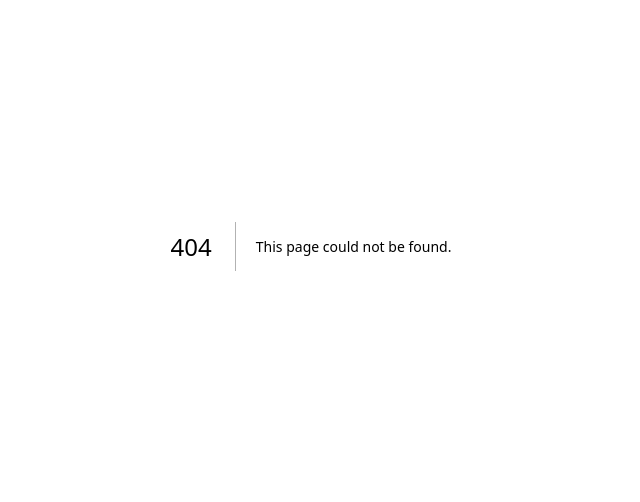
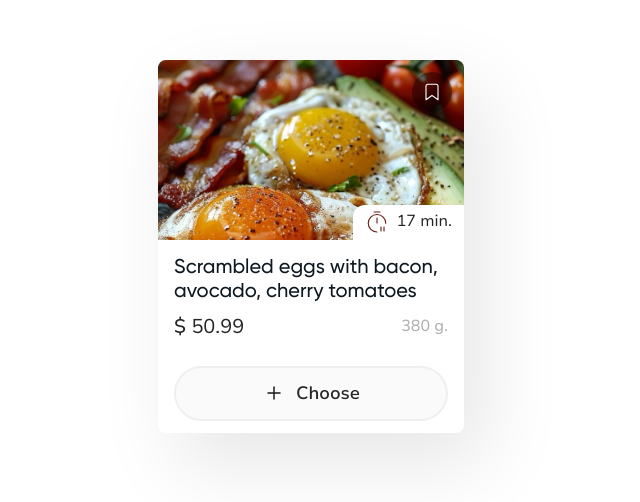
Before and after one commit to itigertechno/menu_list, a Next.js app in the folder packages/ui-kit/: page /card in a window 1280 px wide. Before the commit this address had no page. Shown: the part 154-656 px from the top of the page, without its empty margins (329-969 px from the left). Built offline with nearby package versions, Linux system fonts and the light colour scheme.

Commit message:
Rewrite basic card from sass, refactor

```diff
--- /dev/null
+++ b/packages/ui-kit/src/app/card/Card.module.scss
@@ -0,0 +1,111 @@
+.card {
+	font-family: 'Nunito Sans', sans-serif;
+
+	width: 306px;
+	height: 373px;
+	display: flex;
+	flex-direction: column;
+	border-radius: 8px;
+	box-shadow: 20px 30px 80px 0px #e6e6e6;
+
+	> img {
+		border-radius: 8px 8px 0px 0px;
+	}
+
+	.card_image_wrapper {
+		max-height: 180px;
+		position: relative;
+
+		> img {
+			height: 100%;
+			object-fit: cover;
+		}
+
+		.bookmark_icon_wrapper {
+			position: absolute;
+			top: 0;
+			right: 0;
+			height: 40px;
+			width: 40px;
+			margin: 12px 12px 0 0;
+			border-radius: 100vw;
+			background: #00000066;
+			display: flex;
+			justify-content: center;
+			align-items: center;
+
+			* {
+				height: 24px;
+				width: 24px;
+				filter: invert(100%) brightness(1000%) contrast(100%);
+			}
+		}
+
+		.card_time {
+			position: absolute;
+			bottom: 0;
+			right: 0;
+			padding: 4.5px 12px;
+			display: flex;
+			align-items: center;
+			gap: 8px;
+			border-top-left-radius: 12px;
+			background: #fff;
+
+			.timer_icon {
+				filter: invert(12%) sepia(66%) saturate(2380%) hue-rotate(347deg) brightness(96%) contrast(96%);
+
+				&,
+				* {
+					height: 24px;
+					width: 24px;
+				}
+			}
+		}
+	}
+
+	.card_main {
+		position: relative;
+		height: 100%;
+		display: flex;
+		flex-direction: column;
+		justify-content: space-between;
+		padding: 16px 16px 20px 16px;
+		gap: 24px;
+
+		.card_info_wrapper {
+			display: flex;
+			flex-direction: column;
+			gap: 8px;
+
+			.card_details {
+				display: flex;
+				justify-content: space-between;
+
+				.dollar_sign {
+					font-weight: 500;
+				}
+				.card_mass {
+					display: flex;
+					align-self: center;
+					* {
+						color: color.$text-subtitle;
+					}
+				}
+			}
+		}
+
+		.card_button {
+			border-radius: 100vw;
+			width: 100%;
+			padding: 12px 0;
+			display: flex;
+			justify-content: center;
+			align-items: center;
+			gap: 10px;
+
+			background: #fafafa;
+			border: 2px solid #efefef;
+		}
+	}
+}
--- /dev/null
+++ b/packages/ui-kit/src/app/card/Card.tsx
@@ -0,0 +1,42 @@
+import Image from 'next/image';
+import { CardContent, CardTitle, TextButton, TextOfElements } from '@/app/typography';
+import { Bookmark, Plus, TimerPause } from '@/app/icons';
+
+import dish from '@/../public/assets/image.jpg';
+import s from './Card.module.scss';
+
+export function Card({ title, price, mass, prepareTime }) {
+	return (
+		<div className={s.card}>
+			<div className={s.card_image_wrapper}>
+				<span className={s.bookmark_icon_wrapper}>
+					<Bookmark />
+				</span>
+				<Image src={dish} alt="" />
+				<div className={s.card_time}>
+					<span className={s.timer_icon}>
+						<TimerPause />
+					</span>
+					<CardContent>{prepareTime} min.</CardContent>
+				</div>
+			</div>
+			<div className={s.card_main}>
+				<div className={s.card_info_wrapper}>
+					<CardTitle>{title}</CardTitle>
+					<div className={s.card_details}>
+						<TextOfElements>
+							<span className={s.dollar_sign}>$</span> {price}
+						</TextOfElements>
+						<div className={s.card_mass}>
+							<CardContent>{mass} g.</CardContent>
+						</div>
+					</div>
+				</div>
+				<button className={s.card_button}>
+					<Plus />
+					<TextButton>Choose</TextButton>
+				</button>
+			</div>
+		</div>
+	);
+}
--- /dev/null
+++ b/packages/ui-kit/src/app/card/card-demo.module.scss
@@ -0,0 +1,8 @@
+.main {
+	background: #fff;
+	min-height: 100vh;
+	display: flex;
+	justify-content: center;
+	align-items: center;
+	padding: 30px 0;
+}
--- /dev/null
+++ b/packages/ui-kit/src/app/card/page.tsx
@@ -0,0 +1,15 @@
+import { Card } from './Card';
+import s from './card-demo.module.scss';
+
+export default function () {
+	return (
+		<main className={s.main}>
+			<Card
+				title="Scrambled eggs with bacon, avocado, cherry tomatoes"
+				price={50.99}
+				mass={380}
+				prepareTime={17}
+			/>
+		</main>
+	);
+}
--- a/packages/ui-kit/src/app/color/index.scss
+++ b/packages/ui-kit/src/app/color/index.scss
@@ -1,7 +1,7 @@
 $text-heading: #0d1820;
 $text-main: #0d1820cc;
 $text-subtitle: #acacac;
-$text-component: #262626b3;
+$text-component: #262626;
 
 $text-secondary: #f9f9f9;
 $text-filters: #7a7a7a;
--- a/packages/ui-kit/src/app/typography/index.tsx
+++ b/packages/ui-kit/src/app/typography/index.tsx
@@ -1,6 +1,8 @@
 import s from './typography.module.scss';
 
-type Typography = (props: Readonly<{ children: React.JSX.Element }>) => React.JSX.Element;
+type TypoChild = string | React.JSX.Element;
+
+type Typography = (props: Readonly<{ children: TypoChild | TypoChild[] }>) => React.JSX.Element;
 
 export const Heading1: Typography = p => <span className={s.heading1}>{p.children}</span>;
 export const Heading2: Typography = p => <span className={s.heading2}>{p.children}</span>;
--- a/packages/ui-kit/src/app/typography/typography.module.scss
+++ b/packages/ui-kit/src/app/typography/typography.module.scss
@@ -97,7 +97,7 @@
 
 .cardTitle {
 	font: 500 18px/140% var(--font-gilroy);
-	color: color.$text-component;
+	color: color.$text-heading;
 	@media (min-width: 1080px) {
 		font: 500 20px/120% var(--font-gilroy);
 	}
```
Also changed, not shown: packages/ui-kit/public/assets/svg/32/timer-pause.svg.
